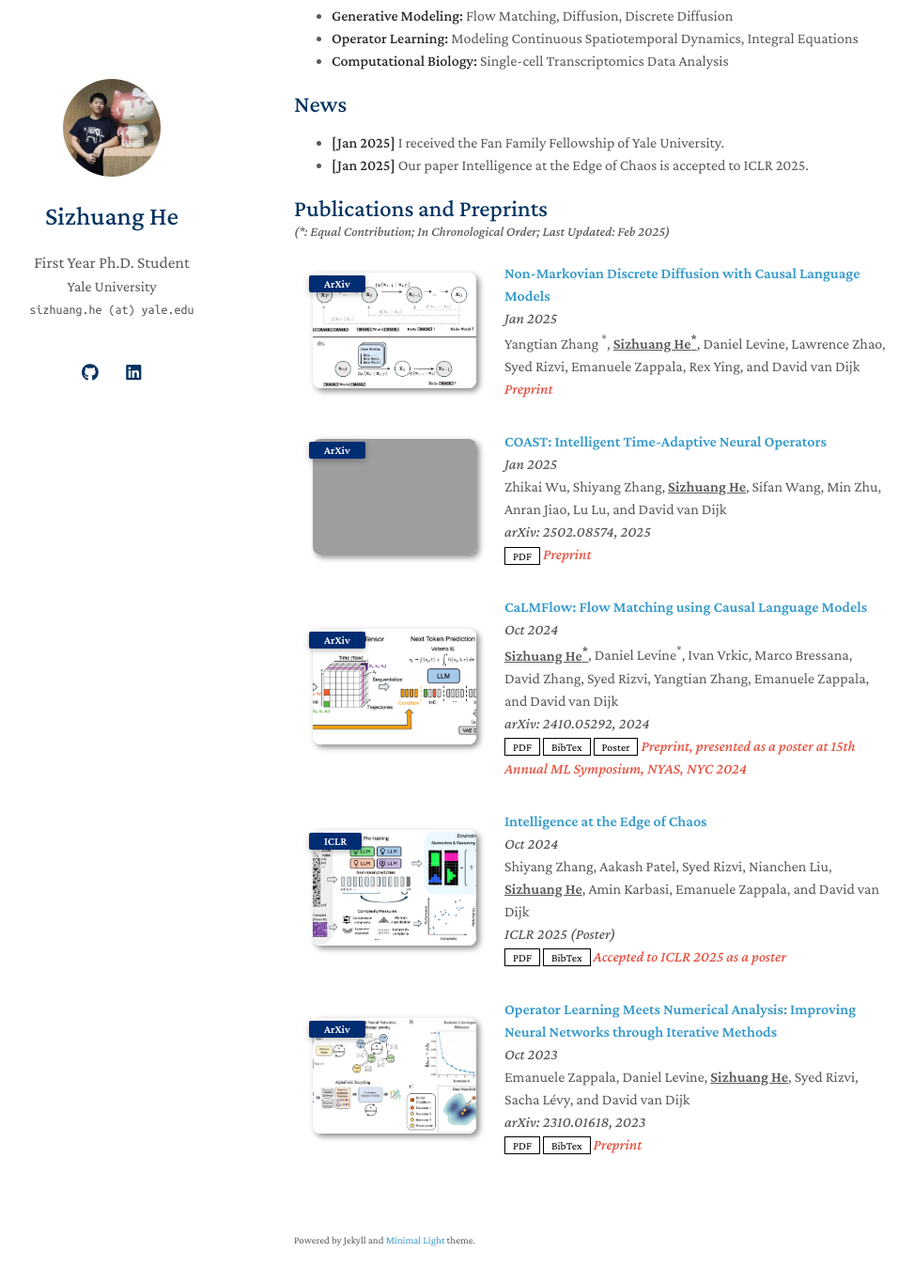
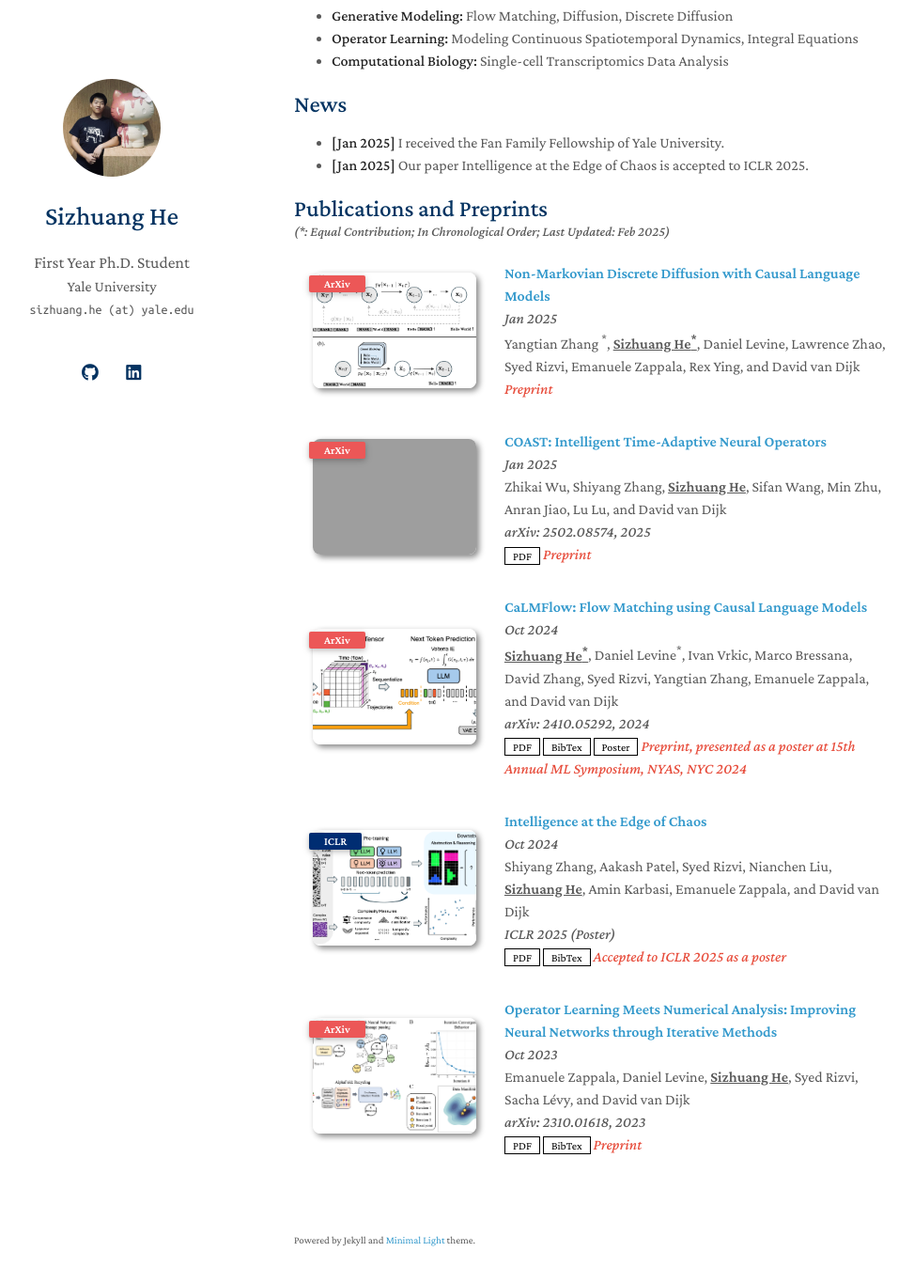
Before and after one commit to SizhuangHe/sizhuanghe.github.io, a Jekyll site: the page built from index.md, in a window 1280 px wide and 1400 px high, scrolled down 258 px. Shown: the top 1365 px of the window at 94% size, without its empty margins (157-1130 px from the left). Built offline with Jekyll 4.4.1, drawn with Linux system fonts in a browser that asks for light colours; a style sheet for code colours, icons or effects is not loaded; our own code applies the rules of GitHub Pages for plain Markdown files; grey boxes are pictures that could not be loaded.

Commit message:
update arxiv styles

```diff
--- a/_includes/publications.md
+++ b/_includes/publications.md
@@ -12,7 +12,12 @@
     {% if link.image %}
     <img src="{{ link.image }}" class="teaser img-fluid z-depth-1" style="width=100;height=40%">
     {% if link.conference_short %}
+    <!-- <abbr class="badge">{{ link.conference_short }}</abbr> -->
+    {% if link.conference_short == 'ArXiv' %}
+    <abbr class="badge badge-arxiv">{{ link.conference_short }}</abbr>
+    {% else %}
     <abbr class="badge">{{ link.conference_short }}</abbr>
+    {% endif %}
     {% endif %}
     {% endif %}
 
--- a/assets/css/publications.css
+++ b/assets/css/publications.css
@@ -1,3 +1,7 @@
+.badge-arxiv {
+  background-color: rgb(236, 87, 87) !important;
+}
+
 .badge {
     display: inline-block;
     padding: 0.25em 0.4em;
```
